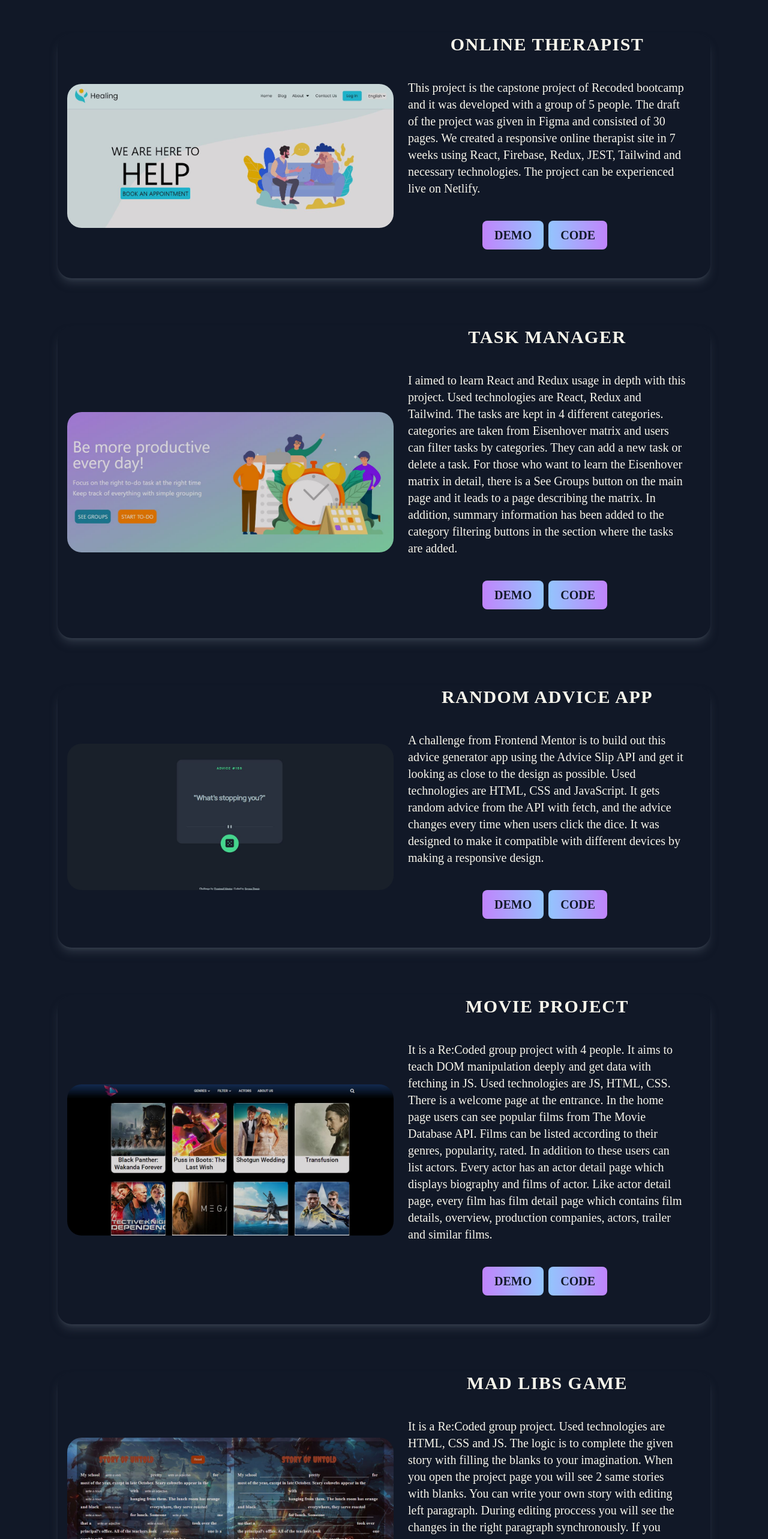
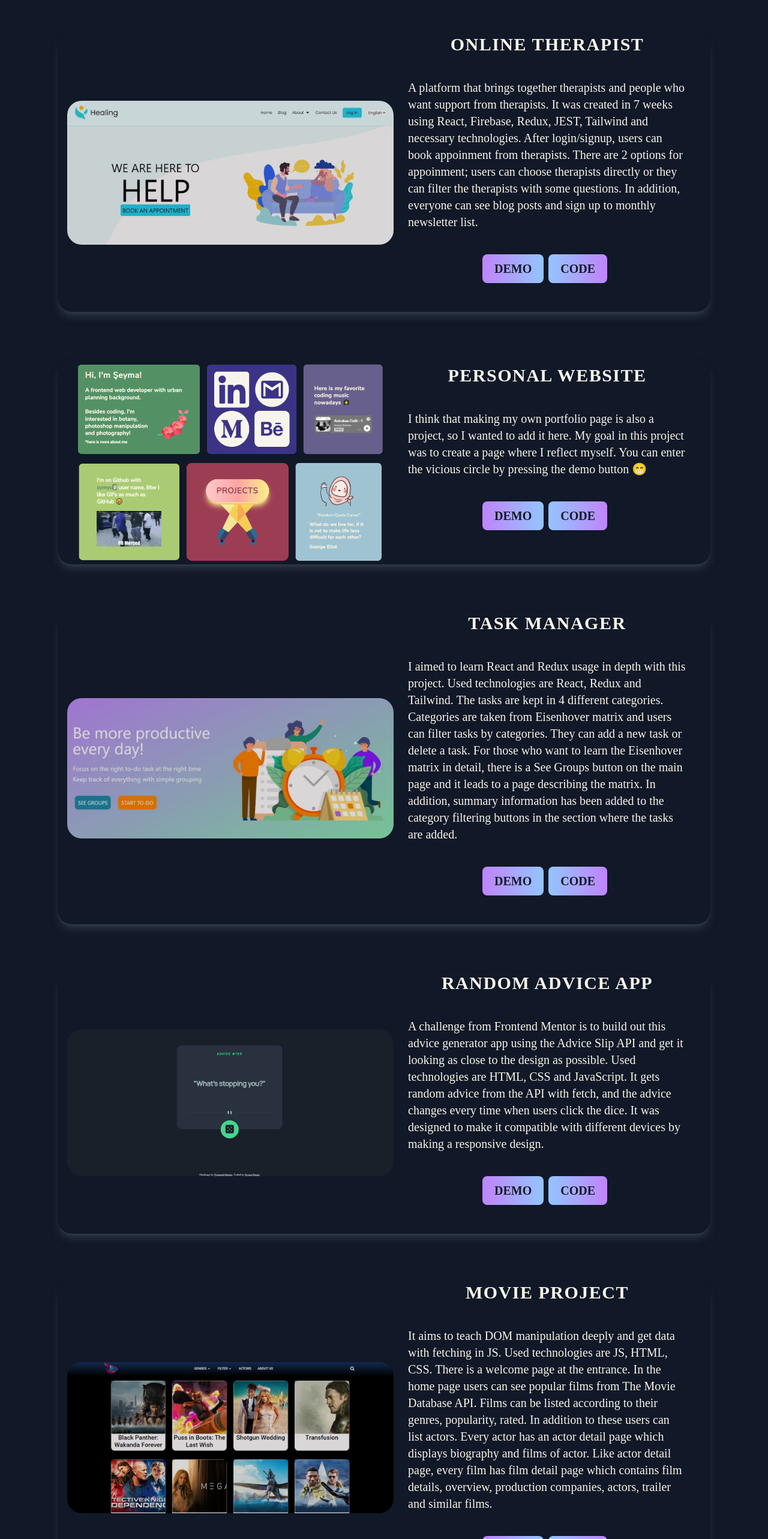
Before and after one commit to symys/symdmr, a React (Create React App) app: page /projects in a window 1280 px wide. Shown: the part 40-2606 px from the top of the page at 60% size. Built offline with nearby package versions, Linux system fonts and the light colour scheme.

Commit message:
edited projects

```diff
--- a/src/About.js
+++ b/src/About.js
@@ -36,7 +36,7 @@ function About() {
         </div>
         <a
           href="https://drive.google.com/file/d/1AvXUoNfiACbLWbPjsICr8cVROn04UlIb/view?usp=sharing"
-          target="blank" className="flex flex-col self-center hover:cursor-pointer hover:brightness-150"
+          target="blank" rel="noreferrer" className="flex flex-col self-center hover:cursor-pointer hover:brightness-150"
         >
           <div >
             <img src={resume} alt="see-resume" className="w-[10em]" />
--- a/src/Projects.js
+++ b/src/Projects.js
@@ -6,6 +6,7 @@ import healingImg from "./assets/healing.jpg";
 import movieImg from "./assets/movie.jpg";
 import madlibsImg from "./assets/madlibs.jpg";
 import minionsImg from "./assets/minions.jpg";
+import personalsite from "./assets/personal.jpg"
 import ProjectCard from './ProjectCard';
 
 const projects = [
@@ -13,15 +14,23 @@ const projects = [
     title: "Online Therapist",
     imgSrc: healingImg,
     description:
-      "This project is the capstone project of Recoded bootcamp and it was developed with a group of 5 people. The draft of the project was given in Figma and consisted of 30 pages. We created a responsive online therapist site in 7 weeks using React, Firebase, Redux, JEST, Tailwind and necessary technologies. The project can be experienced live on Netlify.",
+      "A platform that brings together therapists and people who want support from therapists. It was created in 7 weeks using React, Firebase, Redux, JEST, Tailwind and necessary technologies. After login/signup, users can book appoinment from therapists. There are 2 options for appoinment; users can choose therapists directly or they can filter the therapists with some questions. In addition, everyone can see blog posts and sign up to monthly newsletter list.",
     demoLink: "https://symphonious-snickerdoodle-6f2481.netlify.app/",
     codeLink: "https://github.com/SEYMA-MENAR/RE-Minded",
+  },
+  {
+    title: "Personal Website",
+    imgSrc: personalsite,
+    description:
+      "I think that making my own portfolio page is also a project, so I wanted to add it here. My goal in this project was to create a page where I reflect myself. You can enter the vicious circle by pressing the demo button 😁",
+    demoLink: "https://seymademir.netlify.app/",
+    codeLink: "https://github.com/symys/symdmr",
   },
   {
     title: "Task Manager",
     imgSrc: todoImg,
     description:
-      "I aimed to learn React and Redux usage in depth with this project. Used technologies are React, Redux and Tailwind. The tasks are kept in 4 different categories. categories are taken from Eisenhover matrix and users can filter tasks by categories. They can add a new task or delete a task. For those who want to learn the Eisenhover matrix in detail, there is a See Groups button on the main page and it leads to a page describing the matrix. In addition, summary information has been added to the category filtering buttons in the section where the tasks are added.",
+      "I aimed to learn React and Redux usage in depth with this project. Used technologies are React, Redux and Tailwind. The tasks are kept in 4 different categories. Categories are taken from Eisenhover matrix and users can filter tasks by categories. They can add a new task or delete a task. For those who want to learn the Eisenhover matrix in detail, there is a See Groups button on the main page and it leads to a page describing the matrix. In addition, summary information has been added to the category filtering buttons in the section where the tasks are added.",
     demoLink: "https://effervescent-longma-4868ea.netlify.app/",
     codeLink: "https://github.com/symys/todoapp",
   },
@@ -37,7 +46,7 @@ const projects = [
     title: "Movie Project",
     imgSrc: movieImg,
     description:
-      "It is a Re:Coded group project with 4 people. It aims to teach DOM manipulation deeply and get data with fetching in JS. Used technologies are JS, HTML, CSS. There is a welcome page at the entrance. In the home page users can see popular films from The Movie Database API. Films can be listed according to their genres, popularity, rated. In addition to these users can list actors. Every actor has an actor detail page which displays biography and films of actor. Like actor detail page, every film has film detail page which contains film details, overview, production companies, actors, trailer and similar films.",
+      "It aims to teach DOM manipulation deeply and get data with fetching in JS. Used technologies are JS, HTML, CSS. There is a welcome page at the entrance. In the home page users can see popular films from The Movie Database API. Films can be listed according to their genres, popularity, rated. In addition to these users can list actors. Every actor has an actor detail page which displays biography and films of actor. Like actor detail page, every film has film detail page which contains film details, overview, production companies, actors, trailer and similar films.",
     demoLink:
       "https://recoded-spark-turkey-2022.github.io/movie-project-playing-our-way/",
     codeLink:
@@ -47,7 +56,7 @@ const projects = [
     title: "Mad Libs Game",
     imgSrc: madlibsImg,
     description:
-      "It is a Re:Coded group project. Used technologies are HTML, CSS and JS. The logic is to complete the given story with filling the blanks to your imagination. When you open the project page you will see 2 same stories with blanks. You can write your own story with editing left paragraph. During editing proccess you will see the changes in the right paragraph synchronously. If you want to reset the game you should just click the “Reset” button top of the editing part.",
+      "Used technologies are HTML, CSS and JS. The logic is to complete the given story with filling the blanks to your imagination. When you open the project page you will see 2 same stories with blanks. You can write your own story with editing left paragraph. During editing proccess you will see the changes in the right paragraph synchronously. If you want to reset the game you should just click the “Reset” button top of the editing part.",
     demoLink:
       "https://recoded-spark-turkey-2022.github.io/mad-libs-los-galacticos/",
     codeLink:
@@ -64,6 +73,7 @@ const projects = [
 
 
 function Projects() {
+  window.scrollTo(0, 0);
   const navigate = useNavigate();
 
   return (
```
Also changed, not shown: src/assets/personal.jpg (added).
